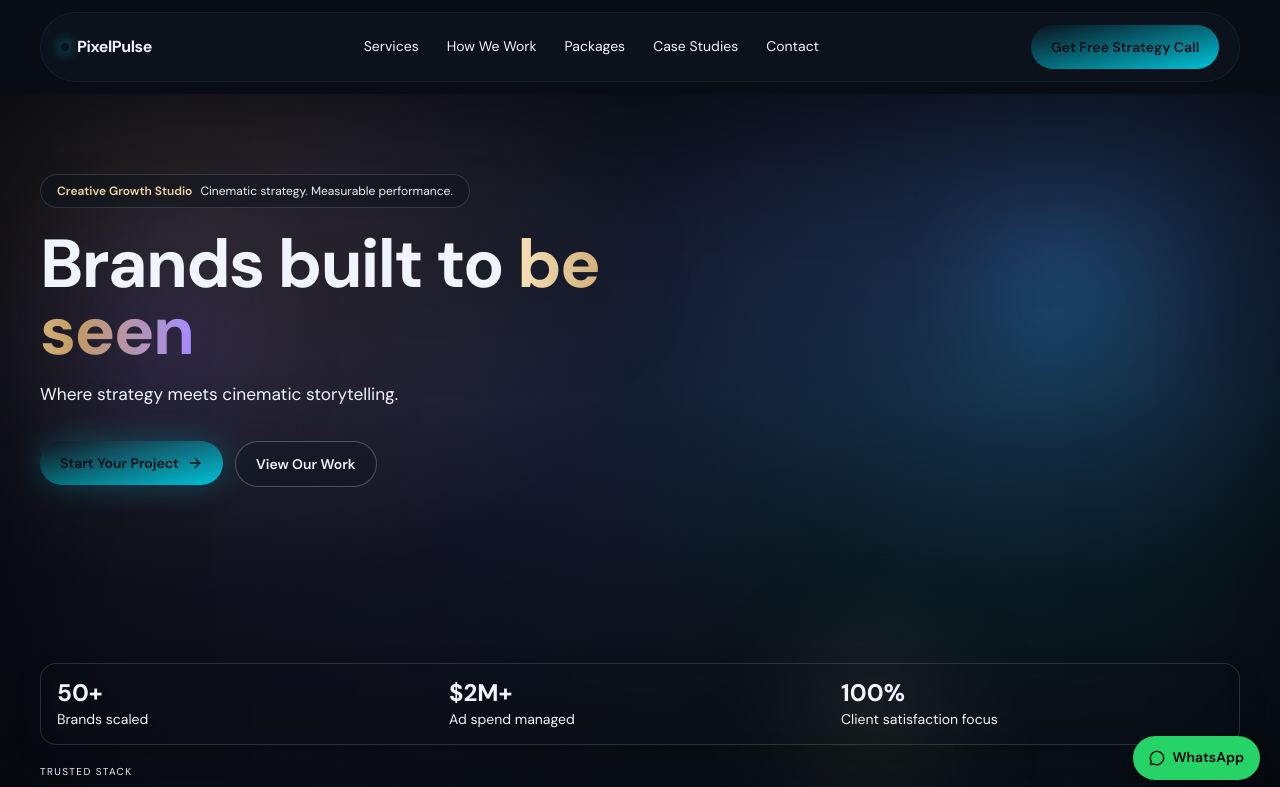
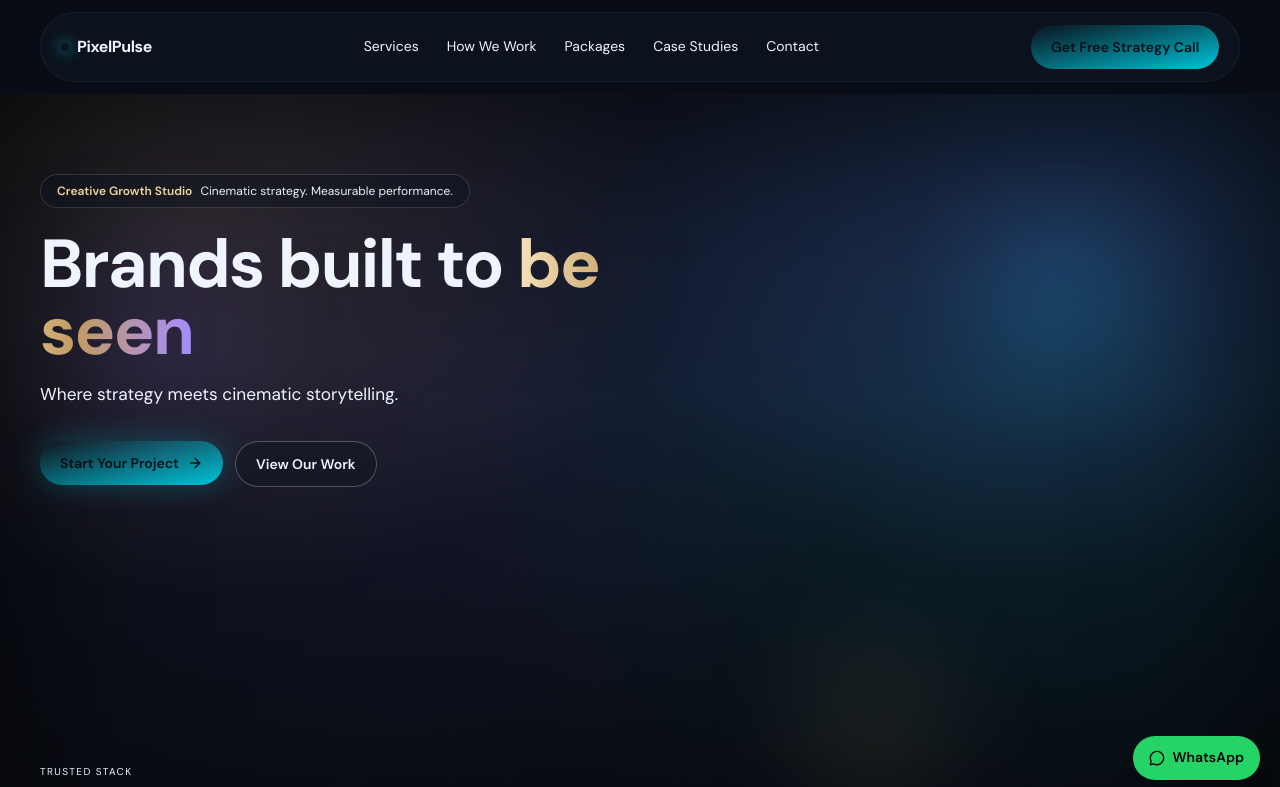
Before and after one commit to mahmoodatef998-glitch/PIXEL-AGENCY, a Next.js app: page / in a window 1280 px wide. Shown: the top 787 px of the page. Built offline with nearby package versions, Linux system fonts and the light colour scheme.

Commit message:
Remove hero stats strip
Delete the hero statistics block and simplify HeroSection props so the cinematic video presentation stays cleaner and less crowded.

Co-authored-by: Cursor <cursoragent@cursor.com>

```diff
--- a/app/page.tsx
+++ b/app/page.tsx
@@ -31,7 +31,7 @@ export default async function HomePage() {
       <MotionEnhancer />
       <Nav />
       <main>
-        <HeroSection stats={data.siteStats} tools={data.tools} />
+        <HeroSection tools={data.tools} />
         <ServicesSection services={data.services} />
         <ProcessAndPricing pricingPlans={data.pricingPlans} />
         <CaseAndTestimonials caseStudies={data.caseStudies} testimonials={data.testimonials} />
--- a/sections/hero-section.tsx
+++ b/sections/hero-section.tsx
@@ -7,7 +7,7 @@ import { Button } from "@/components/ui/button";
 
 const HERO_VIDEO = "/hero-video.mp4";
 
-export function HeroSection({ stats, tools }: { stats: { label: string; value: string }[]; tools: string[] }) {
+export function HeroSection({ tools }: { tools: string[] }) {
   const [videoReady, setVideoReady] = useState(false);
 
   return (
@@ -129,24 +129,10 @@ export function HeroSection({ stats, tools }: { stats: { label: string; value: s
 
         <div className="pt-20 md:pt-24">
           <motion.div
-            initial={{ opacity: 0, y: 14 }}
-            animate={{ opacity: 1, y: 0 }}
-            transition={{ duration: 0.62, delay: 0.3, ease: [0.22, 1, 0.36, 1] }}
-            className="grid gap-2.5 sm:grid-cols-3 rounded-2xl border border-white/14 bg-[color-mix(in_oklab,var(--surface)_9%,transparent)] px-4 py-3 shadow-[0_10px_28px_rgba(0,0,0,0.16)] backdrop-blur-[6px]"
-          >
-            {stats.map((item) => (
-              <div key={item.label} className="py-0.5">
-                <div className="font-display text-xl md:text-2xl font-bold text-accent/95">{item.value}</div>
-                <div className="text-xs md:text-sm text-muted/85">{item.label}</div>
-              </div>
-            ))}
-          </motion.div>
-
-          <motion.div
             initial={{ opacity: 0, y: 12 }}
             animate={{ opacity: 1, y: 0 }}
             transition={{ duration: 0.58, delay: 0.36, ease: [0.22, 1, 0.36, 1] }}
-            className="mt-5 flex flex-wrap items-center gap-2"
+            className="flex flex-wrap items-center gap-2"
           >
             <span className="w-full text-[10px] uppercase tracking-[0.14em] text-muted/80">Trusted stack</span>
             {tools.map((tool) => (
```
